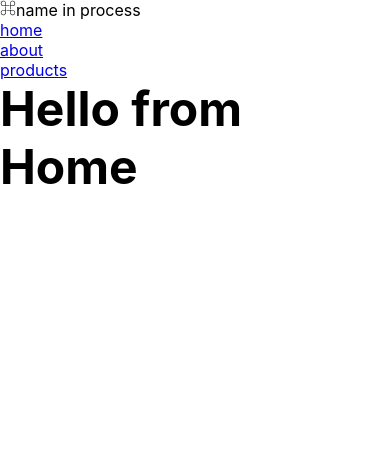
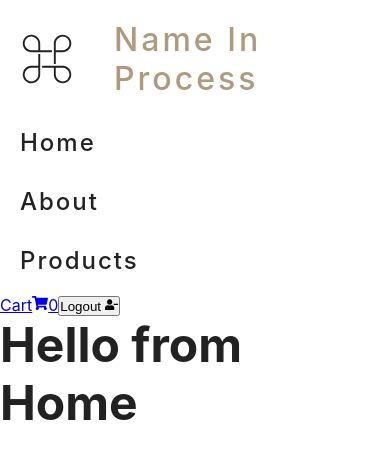
Before and after one commit to Xrenore3/leobit_study_project, a React (Create React App) app: page / in a window 390 px wide. Shown: the top 458 px of the page. Built offline with nearby package versions, Linux system fonts and the light colour scheme.

Commit message:
add styles to Navbar for mobile

```diff
--- a/src/App.js
+++ b/src/App.js
@@ -2,16 +2,16 @@ import Home from "./pages/home/Home";
 import Products from './pages/products/Products';
 import About from "./pages/about/About";
 import { BrowserRouter as Router, Route, Switch } from 'react-router-dom'
-import Navbar from "./components/Navbar";
 import ErrorPage from './pages/ErrorPage';
 import GlobalsStyles from './components/globals/GlobalsStyles';
+import Navbar from './components/Navbar/Navbar';
 
 
 function App() {
   return (
     <Router>
       <GlobalsStyles />
-      <Navbar />
+      <Navbar/>
       <Switch>
         <Route exact path='/'>
           <Home />
--- a/src/assets/styles.js
+++ b/src/assets/styles.js
@@ -1,9 +1,9 @@
 import styled from "styled-components";
 
-export const setColor = () => ({
+export const setColor = {
     primaryColor: '#af9a7d',
     mainWhite: '#fff',
     mainBlack: '#222',
     mainGrey: '#ececec',
     lightGrey: '#f7f7f7'
-})
+}
--- a/src/components/Navbar.js
+++ /dev/null
@@ -1,29 +0,0 @@
-import React from 'react'
-import { Link } from 'react-router-dom';
-import { styled } from 'styled-components';
-import { GiBowenKnot } from "react-icons/gi";
-
-
-const Navbar = () => {
-    return (
-        <div>
-            <div className='logo'>
-                <GiBowenKnot />
-                <span className="logoName">name in process</span>
-            </div>
-            <ul>
-                <li>
-                    <Link to='/'>home</Link>
-                </li>
-                <li>
-                    <Link to='/about'>about</Link>
-                </li>
-                <li>
-                    <Link to='/products'>products</Link>
-                </li>
-            </ul>
-        </div>
-    )
-}
-
-export default Navbar
--- /dev/null
+++ b/src/components/Navbar/CartButtons.js
@@ -0,0 +1,29 @@
+import React from 'react'
+import { FaShoppingCart, FaUserMinus, FaUserPlus } from 'react-icons/fa'
+import { Link } from 'react-router-dom'
+import styled from 'styled-components'
+
+
+const CartButtons = () => {
+    return (
+        <div className='cart-btn-wrapper'>
+            <Link to='/cart' className='cart-btn'>
+                Cart
+        <span className='cart-container'>
+                    <FaShoppingCart />
+                    <span className='cart-value'>0</span>
+                </span>
+            </Link>
+
+            <button
+                type='button'
+                className='auth-btn'
+            >
+                Logout <FaUserMinus />
+            </button>
+        </div>
+    )
+}
+
+
+export default CartButtons
--- /dev/null
+++ b/src/components/Navbar/Navbar.js
@@ -0,0 +1,73 @@
+import React from 'react'
+import { Link } from 'react-router-dom';
+import styled from 'styled-components';
+import { GiBowenKnot } from "react-icons/gi";
+import CartButtons from './CartButtons';
+import { setColor } from './../../assets/styles';
+
+
+const Navbar = () => {
+    return (
+        <Wrapper>
+            <div className='logo'>
+                <GiBowenKnot className='logoImg' />
+                <span className="logoName">name in process</span>
+            </div>
+            <ul>
+                <li>
+                    <Link to='/'>home</Link>
+                </li>
+                <li>
+                    <Link to='/about'>about</Link>
+                </li>
+                <li>
+                    <Link to='/products'>products</Link>
+                </li>
+            </ul>
+            <CartButtons />
+        </Wrapper>
+    )
+}
+
+const Wrapper = styled.nav`
+    .logo {
+        display: flex;
+        justify-content: space-between;
+        align-items:center;
+    }
+    .logoImg {
+        width:4rem;
+        height: 4rem;
+        margin: 20px 20px 10px ;
+    }
+    .logoName {
+        color: ${setColor.primaryColor};
+        font-size: 2rem;
+        text-transform: capitalize;
+        letter-spacing: 3px;
+        font-weight: 500;
+        margin: 20px 20px 10px ;
+
+    }
+    li a{
+        display: block;
+        text-decoration:none;
+        color: ${setColor.mainBlack};
+        font-size:1.5rem;
+        text-transform: capitalize;
+        font-weight: 500;
+        letter-spacing: 2px;
+        &:hover{
+        background: ${setColor.mainGrey}};
+        padding:10px;
+    }
+    li {
+        list-style-type:none;
+        margin: 10px;
+
+
+
+    }
+
+`
+export default Navbar
```
